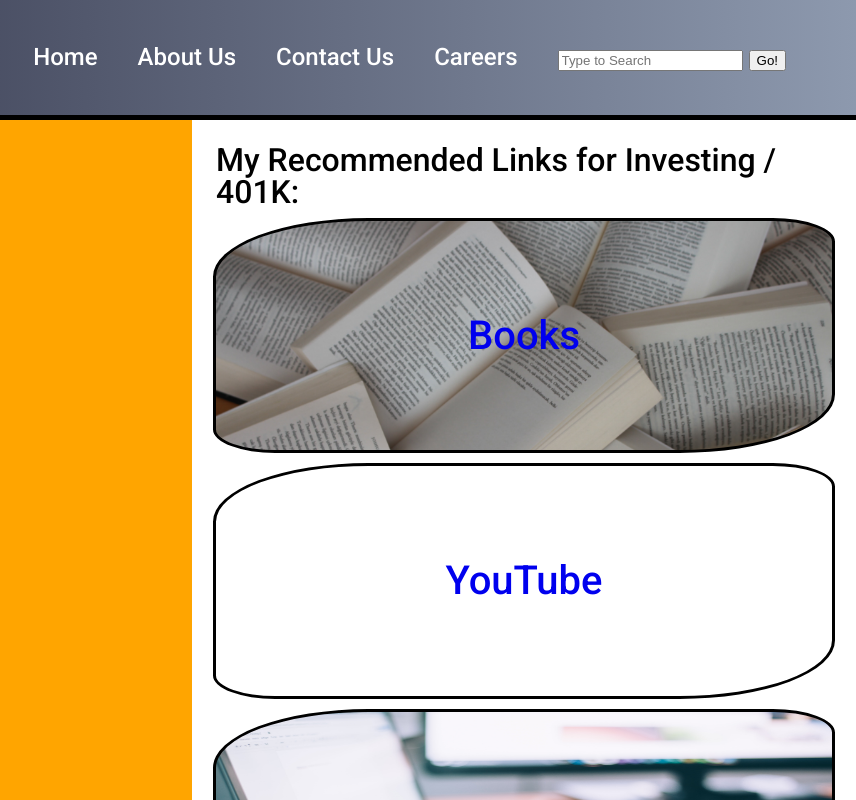
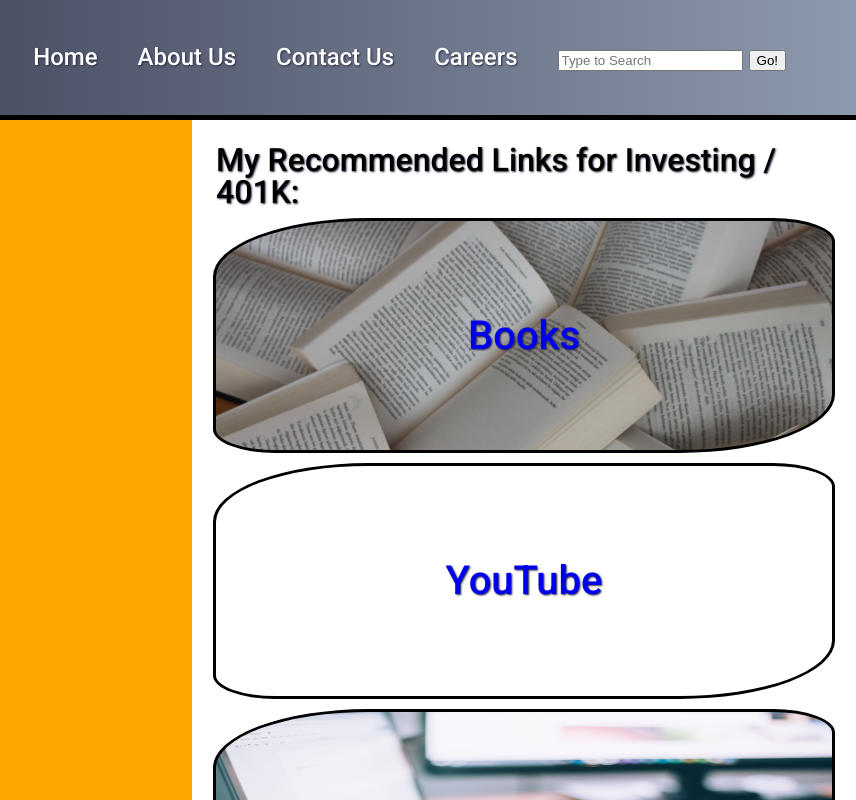
Before and after one commit to randallcode/StockProject, a plain HTML site: page index.html in a window 1280 px wide. Shown: the top 800 px of the page, 424-1280 px from the left. Drawn offline with Linux system fonts and the light colour scheme.

Commit message:
Added text-shadows to the majority of text.

```diff
--- a/style.css
+++ b/style.css
@@ -145,6 +145,7 @@ nav {
 
 a {
 text-decoration: none;
+text-shadow: 1px 1px 2px #2b2d42;
 }
 
 .ra:hover {
@@ -190,6 +191,7 @@ text-decoration: none;
 h2 {
     font-size: 2rem;
     font-family: 'Roboto', sans-serif;
+    text-shadow: 1px 1px 2px #2b2d42;
 
 }
 
```
